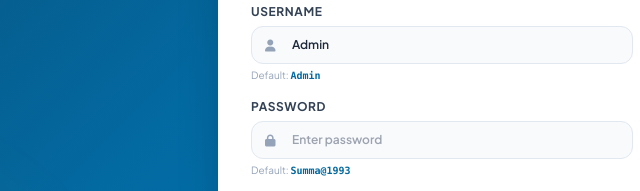
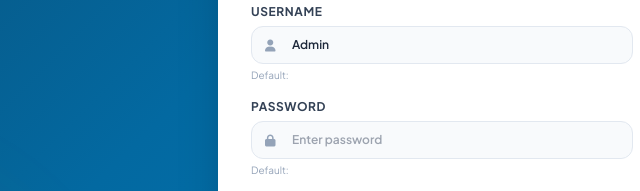
Before and after one commit to SummaJay/Freezer-Monitor-System, a plain HTML site: page admin.html in a window 1280 px wide. Shown: the part 354-545 px from the top of the page, 198-838 px from the left. Drawn offline with nearby package versions, Linux system fonts and the light colour scheme.

Commit message:
Update admin.html

```diff
--- a/admin.html
+++ b/admin.html
@@ -51,7 +51,7 @@
             <i class="fa-solid fa-user absolute left-3.5 top-3 text-slate-400 text-xs"></i>
             <input type="text" id="adminUsername" required value="Admin" placeholder="Enter username" class="w-full text-xs font-semibold pl-10 pr-3 py-2.5 rounded-xl border border-slate-200 bg-slate-50 focus:bg-white outline-none transition-all">
           </div>
-          <p class="text-[10px] text-slate-400 mt-1">Default: <code class="font-mono text-sky-700 font-bold">Admin</code></p>
+          <p class="text-[10px] text-slate-400 mt-1">Default: <code class="font-mono text-sky-700 font-bold"></code></p>
         </div>
 
         <div>
@@ -60,7 +60,7 @@
             <i class="fa-solid fa-lock absolute left-3.5 top-3 text-slate-400 text-xs"></i>
             <input type="password" id="adminPassword" required placeholder="Enter password" class="w-full text-xs font-semibold pl-10 pr-3 py-2.5 rounded-xl border border-slate-200 bg-slate-50 focus:bg-white outline-none transition-all">
           </div>
-          <p class="text-[10px] text-slate-400 mt-1">Default: <code class="font-mono text-sky-700 font-bold">Summa@1993</code></p>
+          <p class="text-[10px] text-slate-400 mt-1">Default: <code class="font-mono text-sky-700 font-bold"></code></p>
         </div>
 
         <button type="submit" class="w-full py-3 rounded-xl dynamic-btn-primary text-white text-xs font-bold tracking-wide uppercase shadow-lg transition-all transform active:scale-98 mt-2">
```
